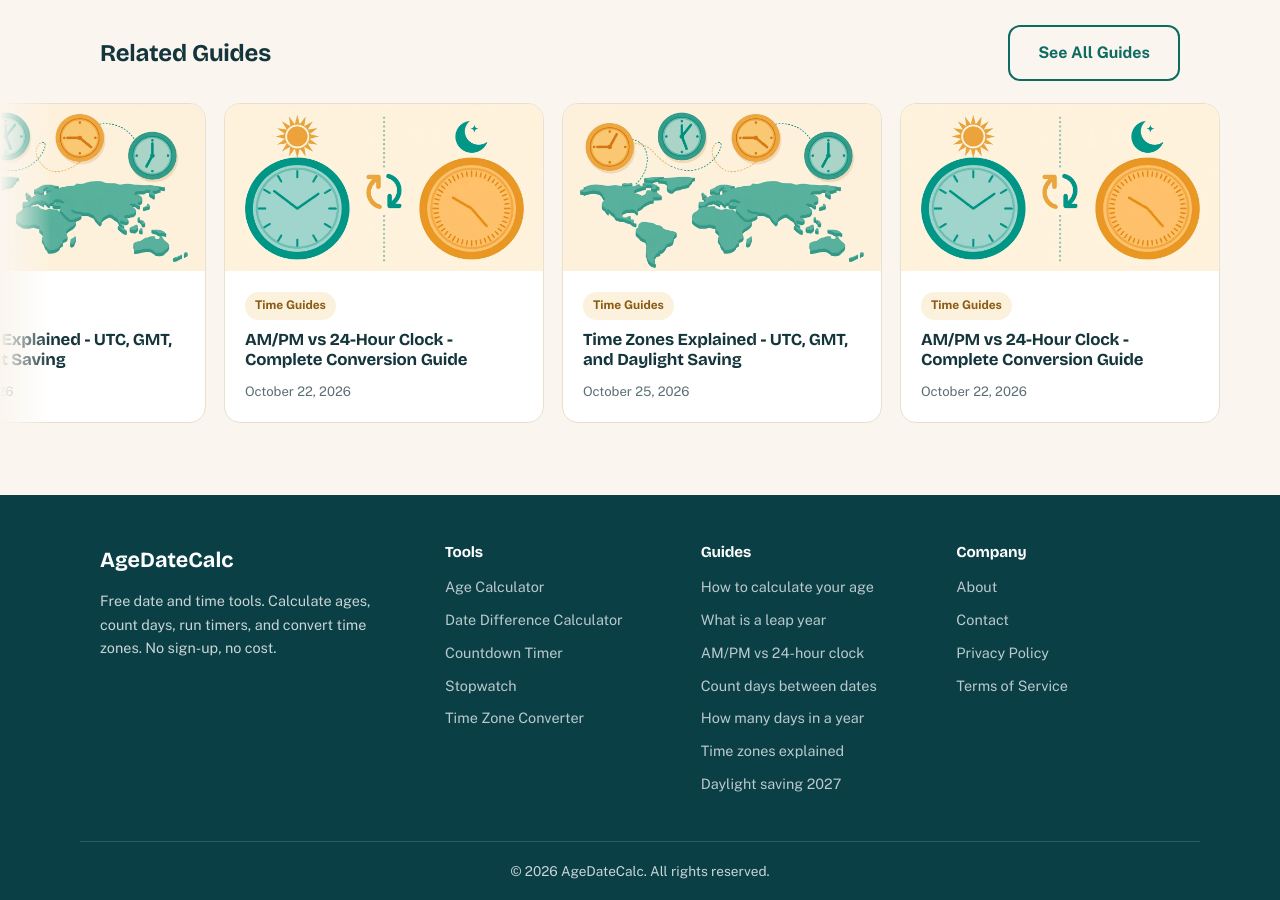
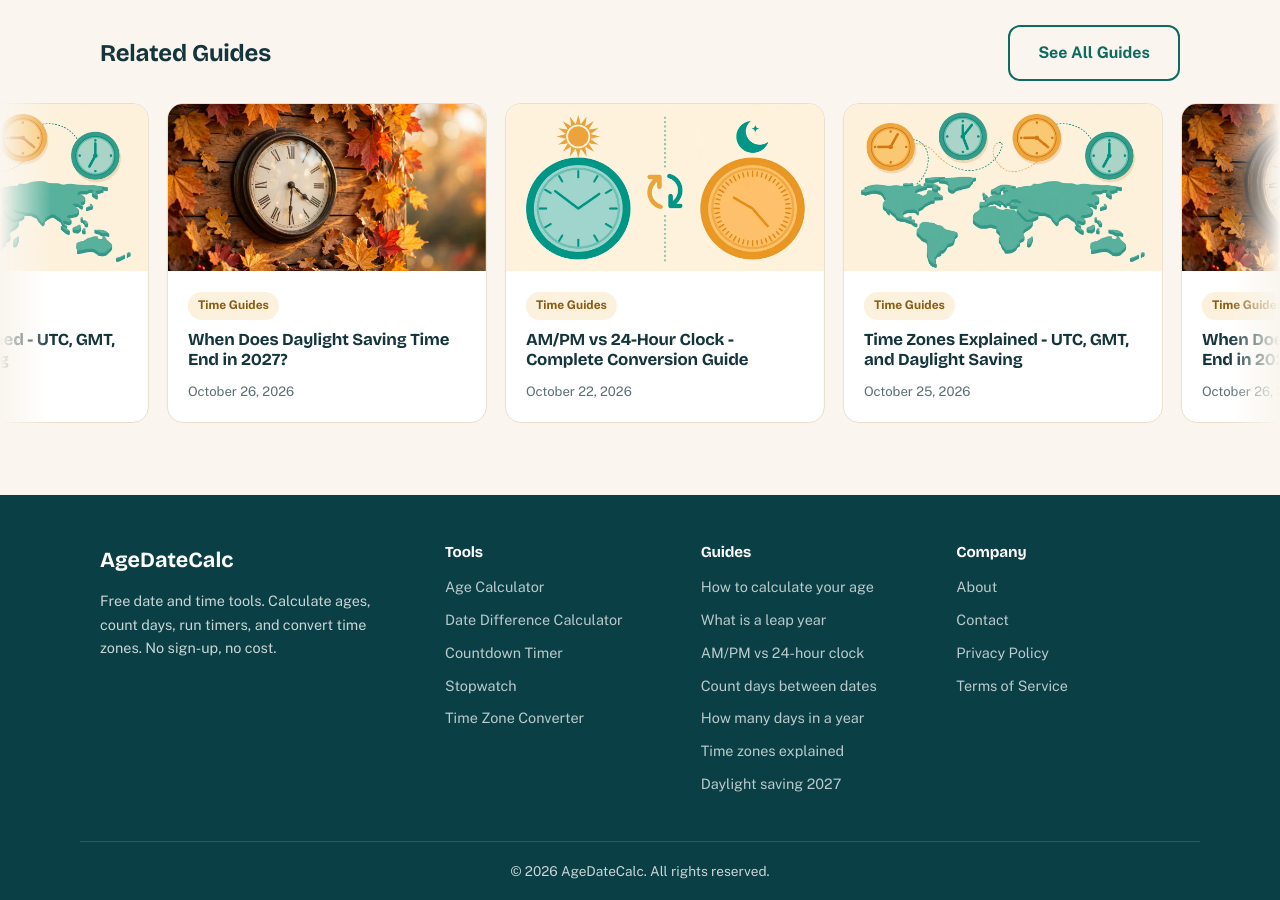
Before and after one commit to zaidmeo09-dhangal/agedatecalc, a Jekyll site: the page built from time-zone-converter.md, in a window 1280 px wide and 900 px high, scrolled down 4732 px. Built offline with Jekyll 4.4.1, drawn with Linux system fonts in a browser that asks for light colours; some of the changed lines change nothing that is shown.

Commit message:
SEO audit fixes: broken links, titles, DST 2027, schema, og:image

```diff
--- a/time-zone-converter.md
+++ b/time-zone-converter.md
@@ -99,7 +99,7 @@
   }
 related_posts:
   - /blog/time-zones-explained/
-  - /blog/when-does-daylight-saving-time-end-2026/
+  - /blog/when-does-daylight-saving-time-end/
   - /blog/am-pm-vs-24-hour-clock/
 ---
 
@@ -192,7 +192,7 @@
 
 US daylight saving is federal law. The Uniform Time Act of 1966 (15 U.S.C. 260a) requires clocks to spring forward at 2:00 AM on the second Sunday of March and fall back at 2:00 AM on the first Sunday of November. States may only exempt themselves to observe permanent standard time, which is what Arizona (except the Navajo Nation) and Hawaii do.
 
-In 2026, DST runs March 8 to November 1. In 2027, it runs March 14 to November 7. For the full schedule and which states skip it, see our guide on [when daylight saving time ends in 2027]({{ '/blog/when-does-daylight-saving-time-end-2026/' | relative_url }}).
+In 2026, DST runs March 8 to November 1. In 2027, it runs March 14 to November 7. For the full schedule and which states skip it, see our guide on [when daylight saving time ends in 2027]({{ '/blog/when-does-daylight-saving-time-end/' | relative_url }}).
 
 ## Why time zone conversions go wrong
 
```
